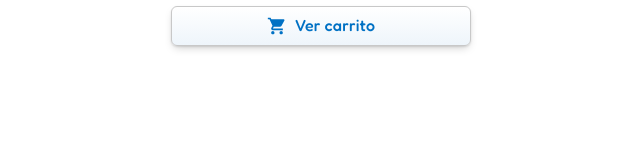
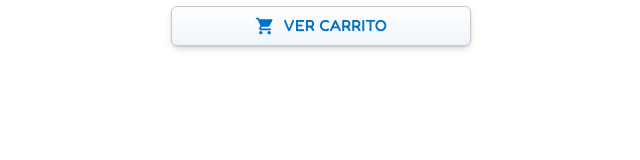
Before and after one commit to OSWOsite/calculadora, a plain HTML site: page boton-carrito.html in a window 1280 px wide. Shown: the full height of the page, 314-954 px from the left. Drawn offline with Linux system fonts and the light colour scheme.

Commit message:
Update boton-carrito.html

```diff
--- a/boton-carrito.html
+++ b/boton-carrito.html
@@ -147,7 +147,7 @@
     <svg class="icono" viewBox="0 0 24 24" aria-hidden="true">
       <path d="M7 18c-1.1 0-1.99.9-1.99 2S5.9 22 7 22s2-.9 2-2-.9-2-2-2zM1 2v2h2l3.6 7.59-1.35 2.45c-.16.28-.25.61-.25.96 0 1.1.9 2 2 2h12v-2H7.42c-.14 0-.25-.11-.25-.25l.03-.12.9-1.63h7.45c.75 0 1.41-.41 1.75-1.03l3.58-6.49c.08-.14.12-.31.12-.48 0-.55-.45-1-1-1H5.21l-.94-2H1zm16 16c-1.1 0-1.99.9-1.99 2s.89 2 1.99 2 2-.9 2-2-.9-2-2-2z"/>
     </svg>
-    <span>Ver carrito</span>
+    <span>VER CARRITO</span>
   </a>
   <div class="globo" id="indicador-visual">0</div>
 </div>
```
